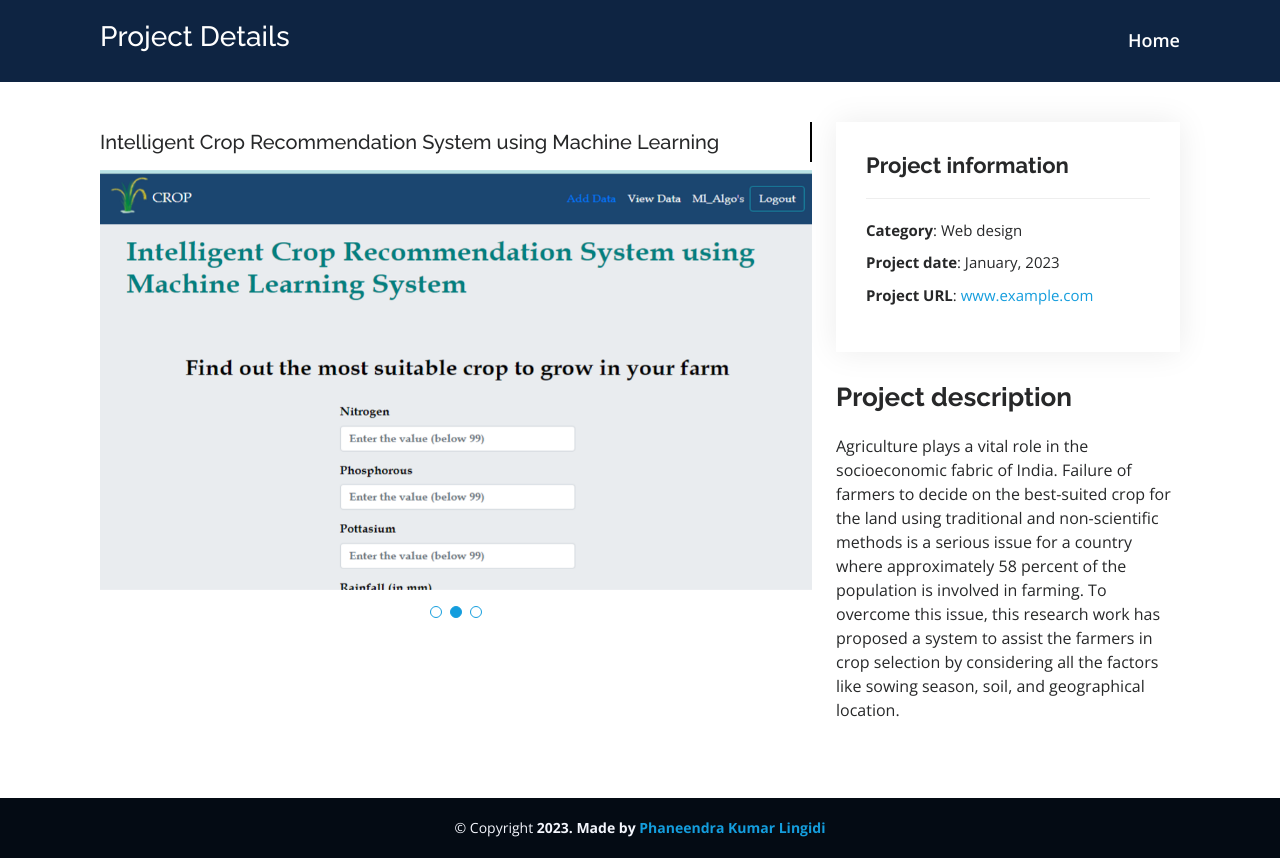
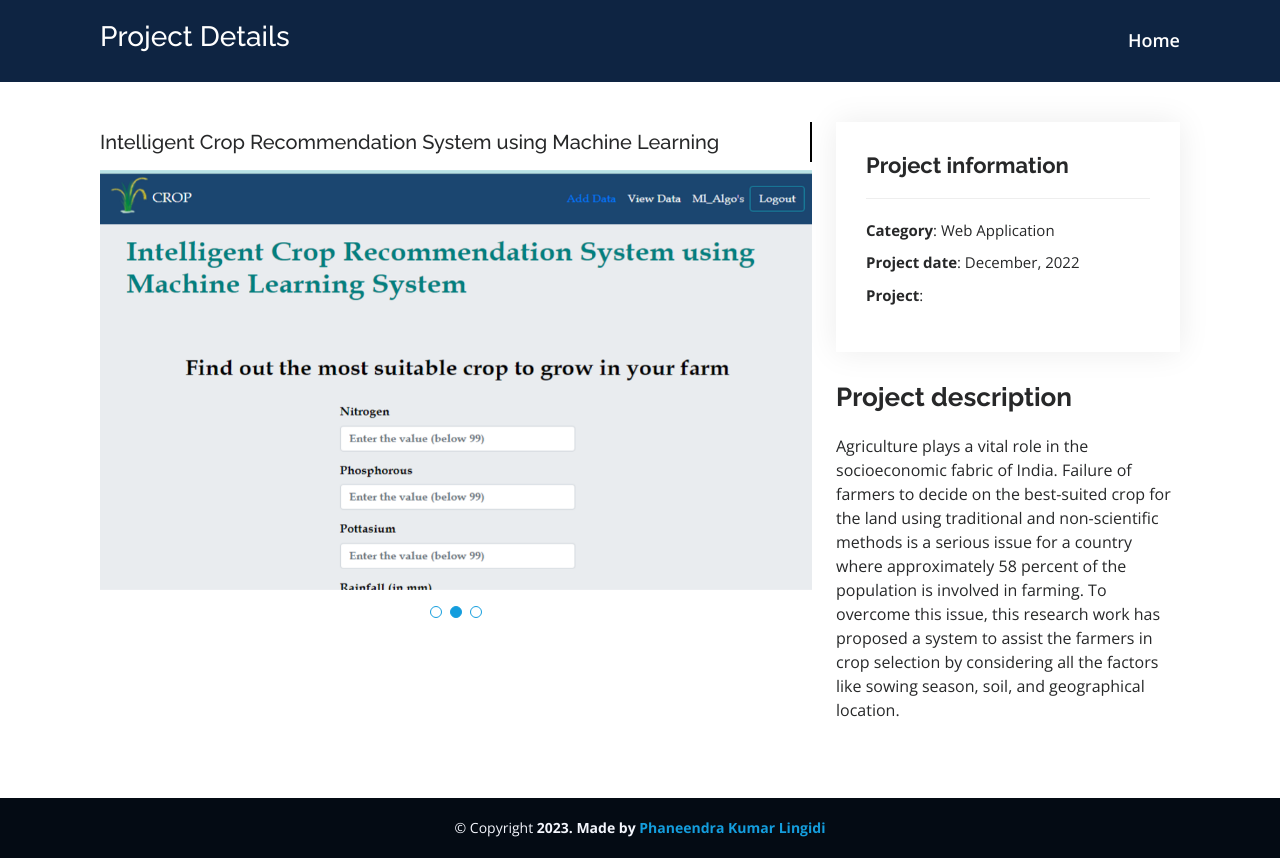
Before and after one commit to phaneendrakl/lpk-portfolio, a plain HTML site: page icrs.html in a window 1280 px wide. Drawn offline with nearby package versions, Linux system fonts and the light colour scheme.

Commit message:
Updated Project Links

```diff
--- a/icrs.html
+++ b/icrs.html
@@ -91,9 +91,9 @@
                         <div class="portfolio-info">
                             <h3>Project information</h3>
                             <ul>
-                                <li><strong>Category</strong>: Web design</li>
-                                <li><strong>Project date</strong>: January, 2023</li>
-                                <li><strong>Project URL</strong>: <a href="#">www.example.com</a></li>
+                                <li><strong>Category</strong>: Web Application</li>
+                                <li><strong>Project date</strong>: December, 2022</li>
+                                <li><strong>Project</strong>: <a href="https://github.com/phaneendrakl/icrs-ml"></a></li>
                             </ul>
                         </div>
                         <div class="portfolio-description">
```
Also changed, not shown: sepdp.html (+2 -2 lines).
